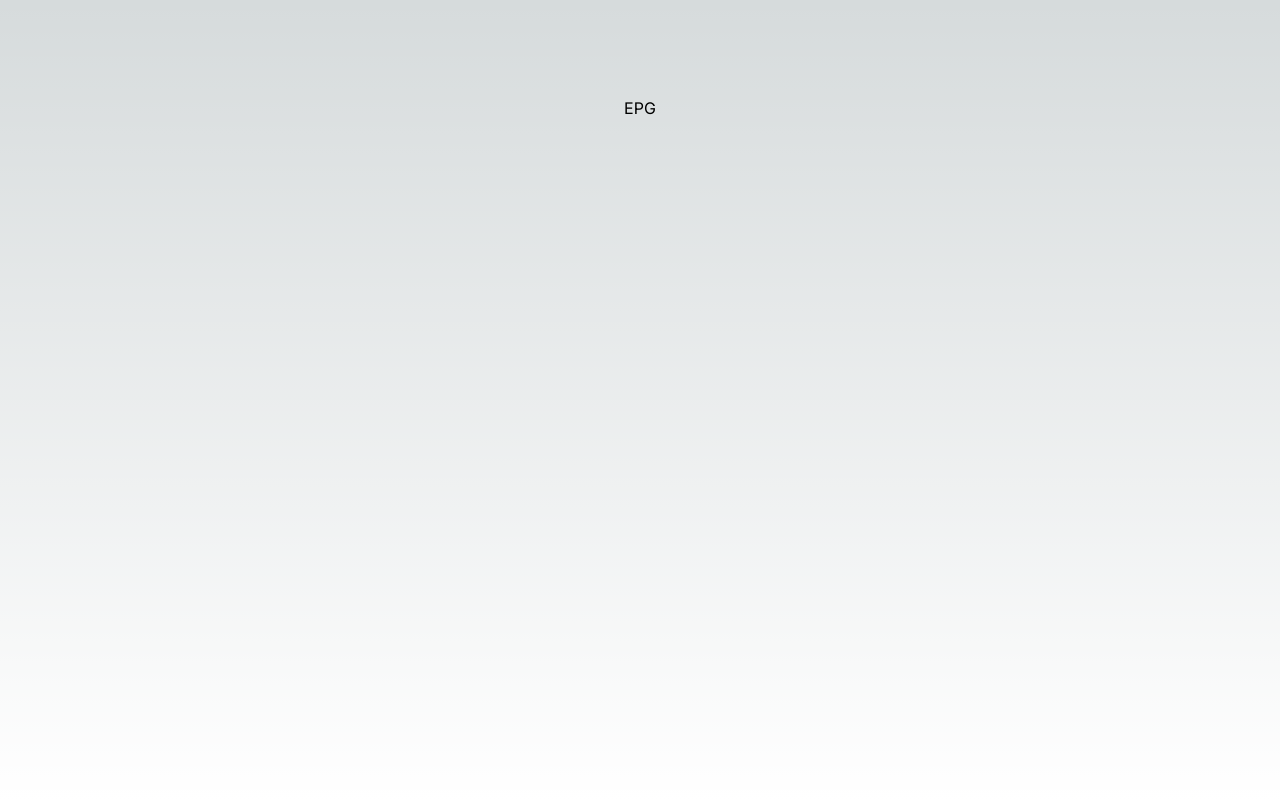
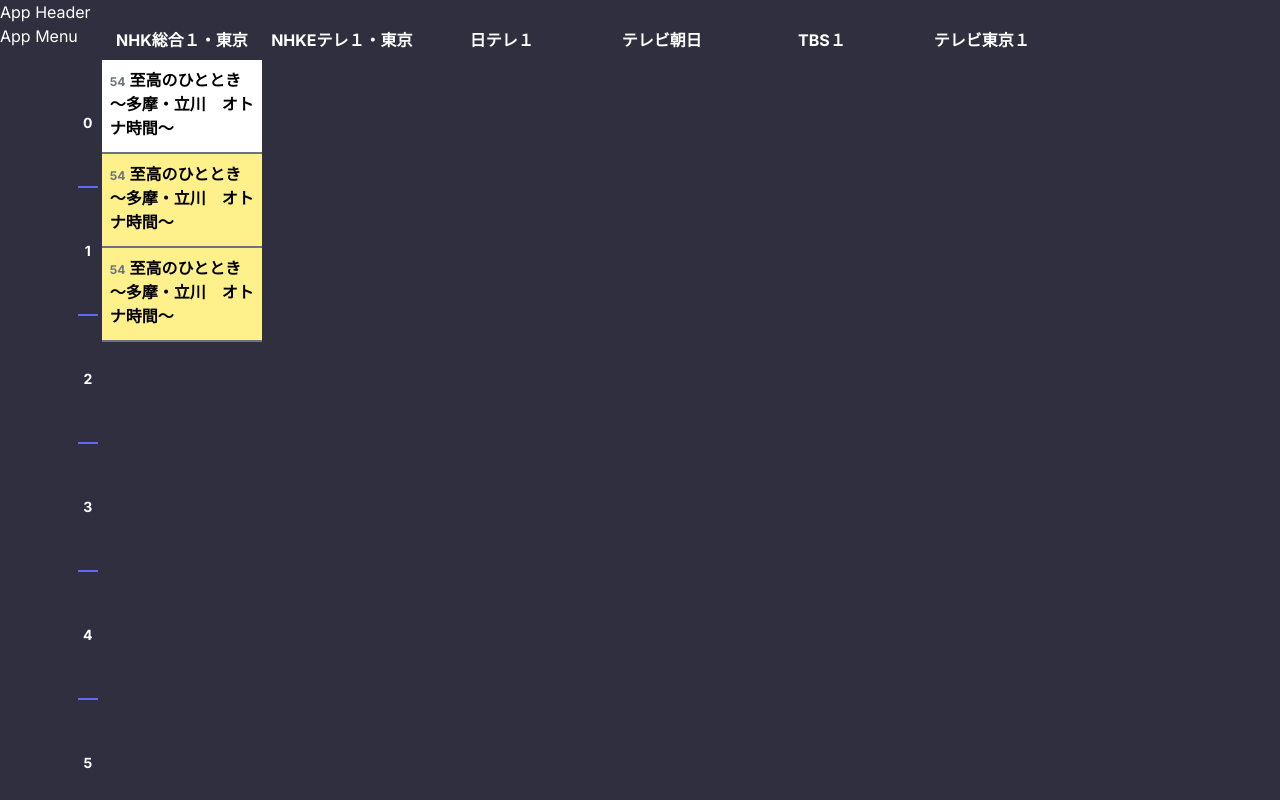
Before and after one commit to OdaDaisuke/telekichi, a Next.js app: page / in a window 1280 px wide. Shown: the top 800 px of the page. Built offline with nearby package versions, Linux system fonts and the light colour scheme.

Commit message:
impl EPG skeleton

```diff
--- a/src/app/globals.css
+++ b/src/app/globals.css
@@ -16,14 +16,11 @@
   }
 }
 
-body {
-  color: rgb(var(--foreground-rgb));
-  background: linear-gradient(
-      to bottom,
-      transparent,
-      rgb(var(--background-end-rgb))
-    )
-    rgb(var(--background-start-rgb));
+html, body {
+  background-color: #2f2f3f;
+  color: #fff;
+  min-height: 100vh;
+  min-width: 100vw;
 }
 
 @layer utilities {
--- a/src/app/layout.tsx
+++ b/src/app/layout.tsx
@@ -1,6 +1,8 @@
 import type { Metadata } from "next";
 import { Inter } from "next/font/google";
 import "./globals.css";
+import { AppHeader } from "@/components/header";
+import { AppMenu } from "@/components/menu";
 
 const inter = Inter({ subsets: ["latin"] });
 
@@ -16,7 +18,13 @@ export default function RootLayout({
 }>) {
   return (
     <html lang="en">
-      <body className={inter.className}>{children}</body>
+      <body className={inter.className}>
+        <AppHeader />
+        <div className="flex w-full">
+          <AppMenu />
+          <main className="flex-1 overflow-x-auto">{children}</main>
+        </div>
+      </body>
     </html>
   );
 }
--- a/src/app/page.tsx
+++ b/src/app/page.tsx
@@ -1,9 +1,34 @@
-import Image from "next/image";
+import { EPGHeader } from '@/components/epg/header';
+import { EPGTimeScale } from '@/components/epg/time_scale';
+import { EPGBody } from '@/components/epg/body';
+import { MirakurunEvent } from "@/models/mirakurun";
+import { mirakurun } from '@/gateway/mirakurun';
 
-export default function EPG() {
+// 番組表ページ
+export default async function EPG() {
+  const headerLabels = [
+    "NHK総合１・東京",
+    "NHKEテレ１・東京",
+    "日テレ１",
+    "テレビ朝日",
+    "TBS１",
+    "テレビ東京１",
+  ]
+
+  const sampleProgram = await mirakurun.fetchEventInfo(1)
+  const currentHour = (new Date()).getHours()
+  const programs = new Map<string, Array<MirakurunEvent>>()
+  programs.set("16", [
+    sampleProgram, sampleProgram, sampleProgram,
+  ])
+
   return (
-    <main className="flex min-h-screen flex-col items-center justify-between p-24">
-      <div>EPG</div>
-    </main>
+    <div>
+      <EPGHeader labels={headerLabels}/>
+      <div className="flex">
+        <EPGTimeScale currentHour={currentHour}/>
+        <EPGBody programs={programs} currentTime={(new Date()).getTime()}/>
+      </div>
+    </div>
   );
 }
--- /dev/null
+++ b/src/components/epg/body.tsx
@@ -0,0 +1,66 @@
+import Link from 'next/link';
+import { MirakurunEvent } from "@/models/mirakurun";
+import { EPGIndicator } from './indicator';
+
+type ChannelName = string
+
+interface EPGBodyProps {
+  programs: Map<ChannelName, Array<MirakurunEvent>>
+  currentTime: number
+}
+
+export const EPGBody = (props: EPGBodyProps) => {
+  const columns: Array<React.ReactElement> = []
+  props.programs.forEach((programs, key) => {
+    columns.push(<BodyColumn key={key} programs={programs} currentTime={props.currentTime} />)
+  })
+
+  // TODO: 現在時刻のとこまで自動スクロール
+
+  return <div className="w-full flex relative">
+    <EPGIndicator currentTime={props.currentTime} />
+    {columns}
+  </div>
+}
+
+const baseColumnHeight = 128
+const BodyColumnItem = (props: {
+  program: MirakurunEvent,
+  currentTime: number,
+}) => {
+  const { name, description, startAt, duration, eventId } = props.program
+  const minutes = new Date(startAt).getMinutes()
+  const hours = (duration / 1000) / 3600
+  const height = parseInt(`${baseColumnHeight * hours}`)
+
+  let wrapperClass = `hover:opacity-85 p-2 text-black border-gray-500 border-b-2 overflow-hidden h-[${height}px]`
+  const isActive = startAt <= props.currentTime && props.currentTime < startAt + duration
+  if (isActive || Math.random() > 0.6) {
+    wrapperClass += " bg-yellow-200"
+  } else {
+    wrapperClass += " bg-white"
+  }
+
+  // TODO: 終了図のやつはグレーアウト
+  return <div className={wrapperClass}>
+    <Link
+      className="inline-block font-bold text-base mb-1 cursor-pointer"
+      href={{ pathname: '/play', query: { pid: eventId }}}
+    >
+      <span className="inline-block text-xs mr-1 text-gray-500">{minutes}</span>{name}
+    </Link>
+    {hours > 0.7 && <span className="block text-sm text-gray-600">{description}</span>}
+  </div>
+}
+
+const BodyColumn = (props: {
+  programs: Array<MirakurunEvent>,
+  currentTime: number,
+}) => {
+  const items = props.programs.map((program, index) => {
+    return <BodyColumnItem key={index} program={program} currentTime={props.currentTime} />
+  })
+  return <div className="flex-grow-0 flex-shrink-0 w-40">
+    {items}
+  </div>
+}
--- /dev/null
+++ b/src/components/epg/config.ts
@@ -0,0 +1,5 @@
+export const epgConfig = {
+  ui: {
+    defaultHeight: 120,
+  }
+}
--- /dev/null
+++ b/src/components/epg/header.tsx
@@ -0,0 +1,20 @@
+const EPGHeaderItem = (props: {
+  label: string
+}) => {
+  return <div className="flex-grow-0 flex-shrink-0 w-40 text-center px-2 pt-1 pb-2">
+    <h3 className="font-bold">{props.label}</h3>
+  </div>
+}
+
+interface EPGHeaderProps {
+  labels: Array<string>
+}
+
+export const EPGHeader = (props: EPGHeaderProps) => {
+  return <header className="flex">
+    <div className="flex-grow-0 flex-shrink-0 block w-6"></div>
+    {props.labels.map((label, index) => {
+      return <EPGHeaderItem key={index} label={label} />
+    })}
+  </header>
+}
--- /dev/null
+++ b/src/components/epg/indicator.tsx
@@ -0,0 +1,9 @@
+interface EPGIndicatorProps {
+  currentTime: number
+}
+
+// 現在時刻インジケータ
+export const EPGIndicator = (props: EPGIndicatorProps) => {
+  return <div className="absolute">
+  </div>
+}
--- /dev/null
+++ b/src/components/epg/time_scale.tsx
@@ -0,0 +1,23 @@
+interface EPGTimeScaleProps {
+  currentHour: number
+}
+
+export const EPGTimeScale = (props: EPGTimeScaleProps) => {
+  const hours = Array.from({ length: 24 }, (_, index) => index);
+  return <div className="flex-grow-0 flex-shrink-0 w-6">
+    {hours.map((hour, index) => {
+      return <Item key={index} hour={hour} isActive={props.currentHour === hour} />
+    })}
+  </div>
+}
+
+const Item = (props: {
+  hour: number,
+  isActive?: boolean
+}) => {
+  if (props.isActive) {
+    return <div className="w-5 text-sm flex justify-center items-center font-bold h-32 [&:not(:last-child)]:border-yellow-500 bg-yellow-500 text-black">{props.hour}</div>
+  }
+
+  return <div className="w-5 text-sm flex justify-center items-center font-bold h-32 [&:not(:last-child)]:border-b-2 border-indigo-500">{props.hour}</div>
+}
--- /dev/null
+++ b/src/components/header.tsx
@@ -0,0 +1,5 @@
+export const AppHeader = () => {
+  return <header>
+    <h1>App Header</h1>
+  </header>
+}
--- /dev/null
+++ b/src/components/menu.tsx
@@ -0,0 +1,5 @@
+export const AppMenu = () => {
+  return <section className="flex flex-grow-0 flex-shrink-0 flex-basis-16">
+    <h2>App Menu</h2>
+  </section>
+}
--- a/tailwind.config.ts
+++ b/tailwind.config.ts
@@ -16,5 +16,6 @@ const config: Config = {
     },
   },
   plugins: [],
+  mode: "jit",
 };
 export default config;
```
